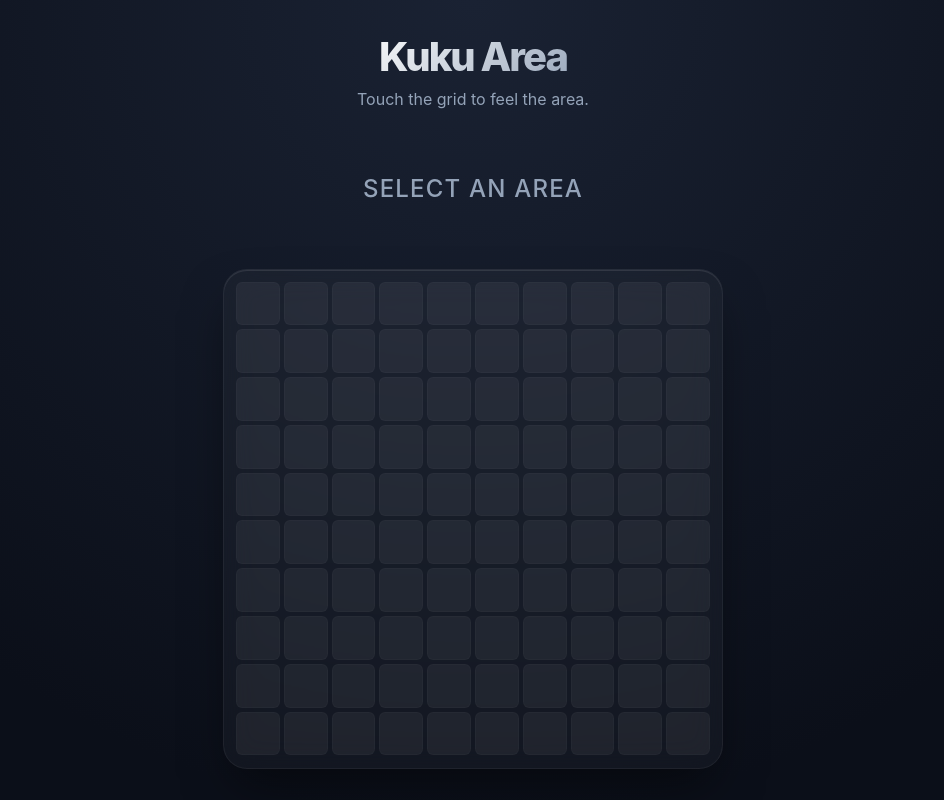
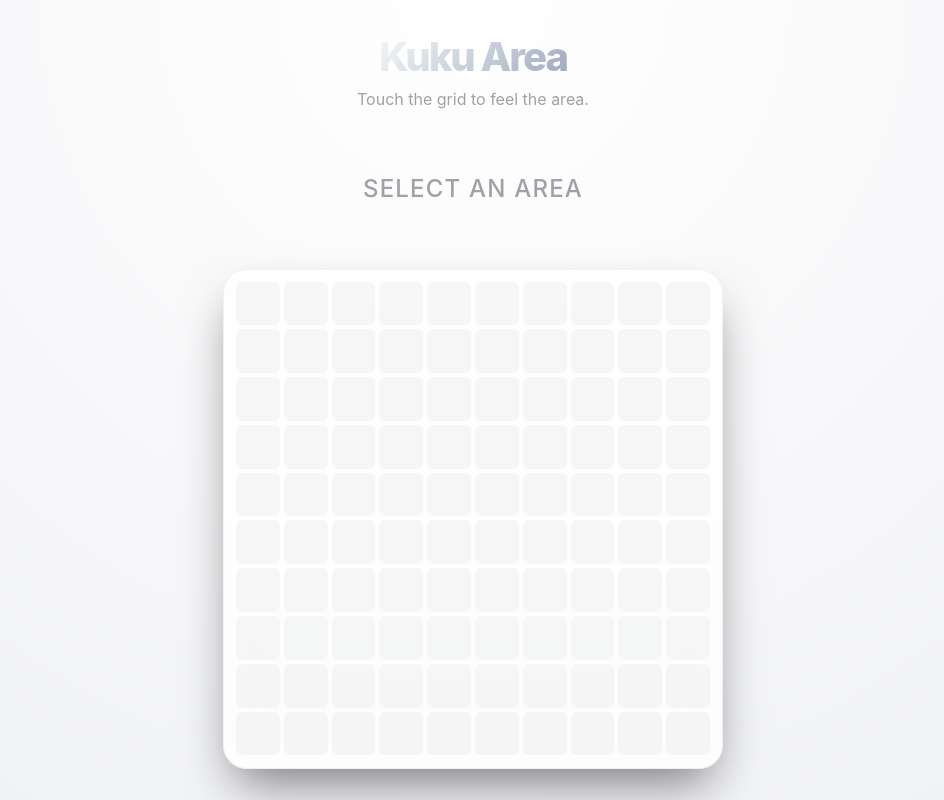
Before and after one commit to Lucky0107/kuku-area, a React (Vite) app: page / in a window 1280 px wide. Shown: the whole page, without its empty margins (167-1111 px from the left). Built offline with nearby package versions, Linux system fonts and the light colour scheme.

Commit message:
Update accent colors to neon green and orange

```diff
--- a/src/index.css
+++ b/src/index.css
@@ -1,19 +1,23 @@
 :root {
-  --bg-color: #0b0f19;
-  --bg-gradient: radial-gradient(circle at top, #1a2233 0%, var(--bg-color) 80%);
-  --text-primary: #f8f9fa;
-  --text-secondary: #94a3b8;
-  --grid-bg: rgba(255, 255, 255, 0.03);
-  --cell-idle: rgba(255, 255, 255, 0.05);
-  --cell-hover: rgba(255, 255, 255, 0.1);
-  --cell-border: rgba(255, 255, 255, 0.05);
+  --bg-color: #fafafa;
+  --bg-gradient: radial-gradient(circle at top, #ffffff 0%, #f0f1f4 100%);
+  --text-primary: #383a42;
+  --text-secondary: #a0a1a7;
+  --grid-bg: rgba(255, 255, 255, 0.8);
+  --cell-idle: rgba(0, 0, 0, 0.03);
+  --cell-hover: rgba(0, 0, 0, 0.06);
+  --cell-border: rgba(0, 0, 0, 0.05);
 
-  --accent-1: #3b82f6;
-  --accent-2: #8b5cf6;
-  --accent-3: #ec4899;
+  /* Cute One Half Light Accents */
+  --accent-1: #e45649;
+  /* Red/Pink */
+  --accent-2: #0184bc;
+  /* Blue */
+  --accent-3: #a626a4;
+  /* Purple */
 
   font-family: 'Inter', -apple-system, BlinkMacSystemFont, "Segoe UI", Roboto, Helvetica, Arial, sans-serif;
-  color-scheme: dark;
+  color-scheme: light;
   color: var(--text-primary);
   background-color: var(--bg-color);
   background-image: var(--bg-gradient);
@@ -28,7 +32,8 @@
   -webkit-font-smoothing: antialiased;
   -moz-osx-font-smoothing: grayscale;
 
-  user-select: none; /* Prevent text selection while dragging */
+  user-select: none;
+  /* Prevent text selection while dragging */
   -webkit-user-select: none;
 }
 
```
